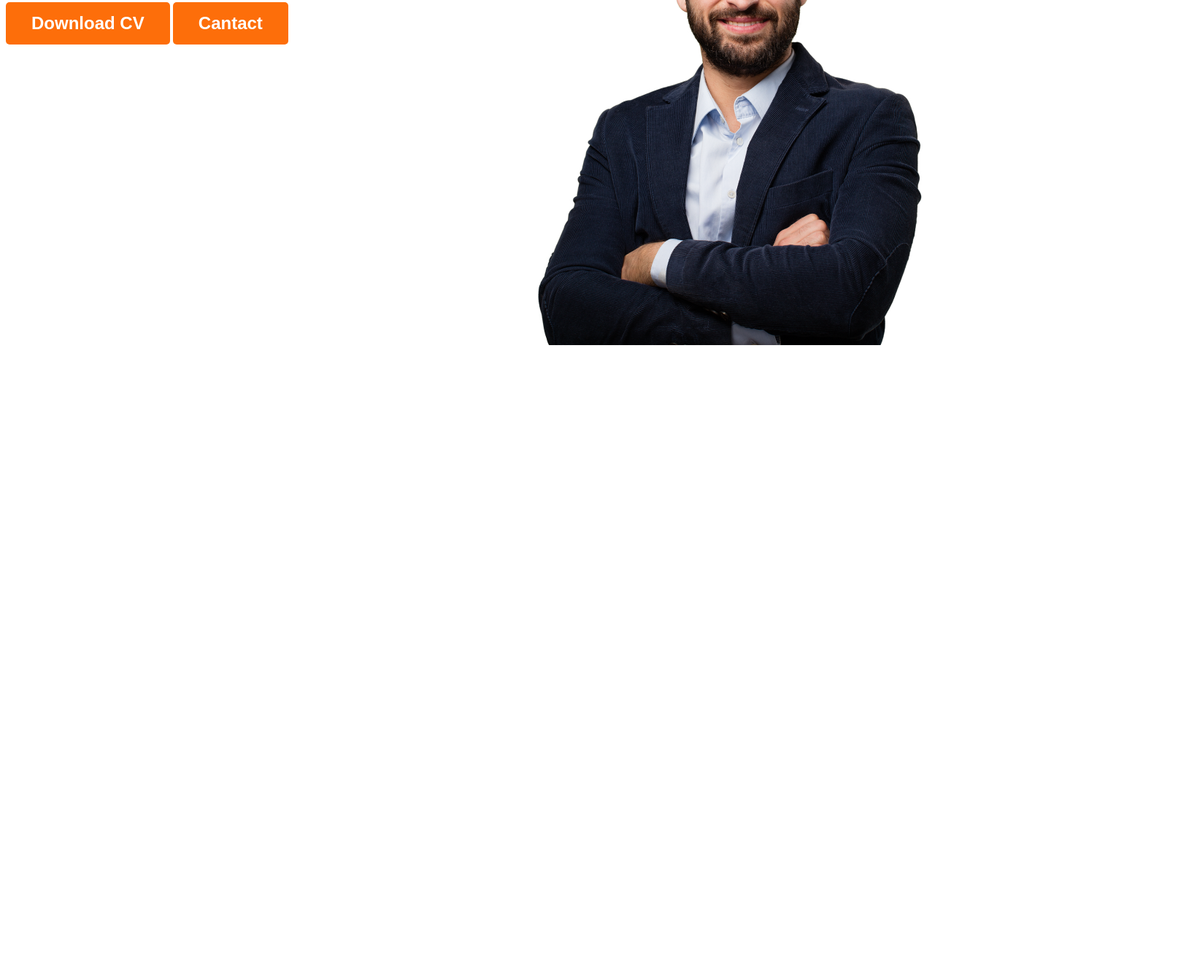
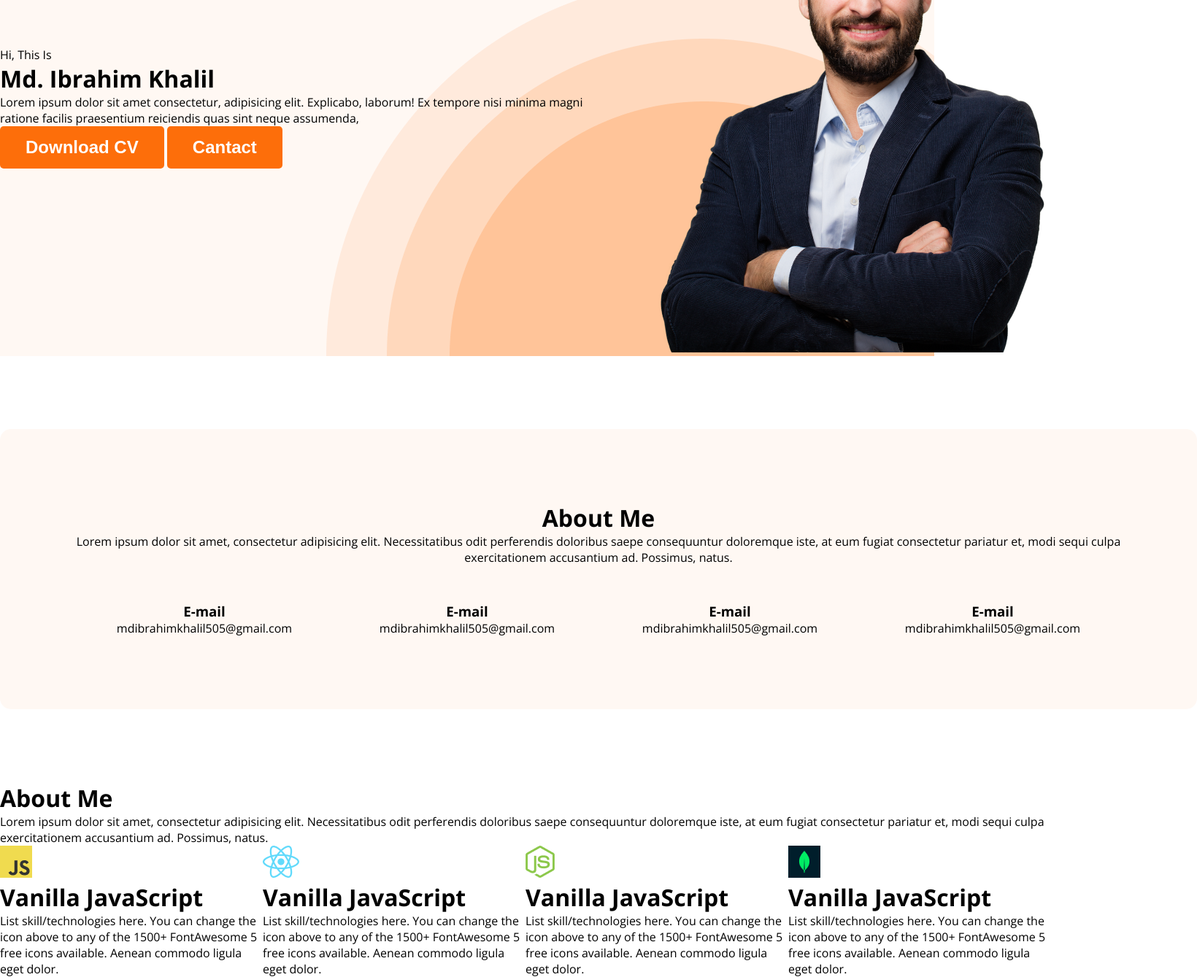
Before and after one commit to mdibrahimkhalil1995/webdeveloper-portfolio, a plain HTML site: page index.html in a window 1280 px wide. Shown: the part 301-1640 px from the top of the page at 73% size, 1640 px wide, since content can reach past the window. Before the commit the page ends 800 px from the top, so only its background shows below. Drawn offline with nearby package versions, Linux system fonts and the light colour scheme.

Commit message:
add some section for portfolio

```diff
--- a/css/style.css
+++ b/css/style.css
@@ -1,3 +1,14 @@
+*{
+    margin: 0;
+    padding: 0;
+}
+.container-heder-bg{
+    background-color: #FFF8F3;
+}
+.container-wrap{
+    width: 1440px;
+    margin: auto;
+}
 body{
     font-family: "Open Sans", sans-serif;
     font-optical-sizing: auto;
@@ -5,11 +16,17 @@ body{
 .logo-color{
     color: #FD6E0A;
 }
+.banner-bg{
+    background-color: #FFF8F3;
+    background-image: url('../images/header_bg.png');
+    background-repeat: no-repeat;
+    background-position: bottom right;
+}
 nav{
     display: flex;
     align-items: center;
     justify-content: space-between;
-    background-color: antiquewhite;
+    padding: 25px 0px;
 }
 nav ul{
     display: flex;
@@ -41,4 +58,28 @@ nav ul li a{
 
 .banner{
     display: flex;
+    justify-content: space-between;
+    align-items: center;
 }
+
+.about-container-bg{
+    text-align: center;
+    padding: 100px 0px;
+}
+.about-bg{
+    background-color: #FFF8F3;
+    padding: 100px 100px;
+    border-radius: 15px;
+}
+.contact-info{
+    margin-top: 50px;
+    display: flex;
+    align-items: center;
+    justify-content: space-around;
+}
+
+.skill-box{
+    display: flex;
+    justify-content: space-between;
+    align-items: center;
+}
--- a/index.html
+++ b/index.html
@@ -13,8 +13,8 @@
     <link rel="stylesheet" href="css/style.css">
 </head>
 <body>
-    <div class="container">
-        <div class="containner-wrap">
+    <div class="container container-heder-bg">
+        <div class="container-wrap">
             <header>
                 <nav class="nav-bg">
                     <h1>Ibr<span class="logo-color">@</span>him</h1>
@@ -27,13 +27,13 @@
             </header>
         </div>
     </div>
-    <div class="container">
+    <div class="container banner-bg">
         <div class="container-wrap">
             <div class="banner">
                 <div class="banner-content">
                     <p>Hi, This Is</p>
                     <h1>Md. Ibrahim Khalil</h1>
-                    <p>Lorem ipsum dolor sit amet consectetur, adipisicing elit. Explicabo, laborum! Ex tempore nisi minima magni ratione facilis praesentium reiciendis quas sint neque assumenda, esse asperiores necessitatibus, incidunt sequi sapiente vero.</p>
+                    <p>Lorem ipsum dolor sit amet consectetur, adipisicing elit. Explicabo, laborum! Ex tempore nisi minima magni ratione facilis praesentium reiciendis quas sint neque assumenda,</p>
                     <button class="btn-primary">Download CV</button>
                     <button class="btn-primary">Cantact</button>
                 </div>
@@ -44,5 +44,58 @@
             </div>
         </div>
     </div>
+    <div class="container about-container-bg">
+        <div class="container-wrap about-bg">
+           <h1>About Me</h1>
+           <p>Lorem ipsum dolor sit amet, consectetur adipisicing elit. Necessitatibus odit perferendis doloribus saepe consequuntur doloremque iste, at eum fugiat consectetur pariatur et, modi sequi culpa exercitationem accusantium ad. Possimus, natus.</p>
+           <div class="contact-info">
+            <div class="box1">
+                <h3>E-mail</h3>
+                <p>mdibrahimkhalil505@gmail.com</p>
+            </div>
+            <div class="box2">
+                <h3>E-mail</h3>
+                <p>mdibrahimkhalil505@gmail.com</p>
+            </div>
+            <div class="box3">
+                <h3>E-mail</h3>
+                <p>mdibrahimkhalil505@gmail.com</p>
+            </div>
+            <div class="box4">
+                <h3>E-mail</h3>
+                <p>mdibrahimkhalil505@gmail.com</p>
+            </div>
+           </div>
+        </div>
+    </div>
+    <div class="container">
+        <div class="container-wrap">
+            <h1>About Me</h1>
+           <p>Lorem ipsum dolor sit amet, consectetur adipisicing elit. Necessitatibus odit perferendis doloribus saepe consequuntur doloremque iste, at eum fugiat consectetur pariatur et, modi sequi culpa exercitationem accusantium ad. Possimus, natus.</p>
+           <div class="skill-box">
+                <div class="box1">
+                    <img src="images/icons/js.png" alt="image">
+                    <h1>Vanilla JavaScript</h1>
+                    <p>List skill/technologies here. You can change the icon above to any of the 1500+ FontAwesome 5 free icons available. Aenean commodo ligula eget dolor.</p>
+                </div>
+                <div class="box2">
+                    <img src="images/icons/react.png" alt="image">
+                    <h1>Vanilla JavaScript</h1>
+                    <p>List skill/technologies here. You can change the icon above to any of the 1500+ FontAwesome 5 free icons available. Aenean commodo ligula eget dolor.</p>
+                </div>
+                <div class="box3">
+                    <img src="images/icons/nodejs.png" alt="image">
+                    <h1>Vanilla JavaScript</h1>
+                    <p>List skill/technologies here. You can change the icon above to any of the 1500+ FontAwesome 5 free icons available. Aenean commodo ligula eget dolor.</p>
+                </div>
+                <div class="box4">
+                    <img src="images/icons/mongo.png" alt="image">
+                    <h1>Vanilla JavaScript</h1>
+                    <p>List skill/technologies here. You can change the icon above to any of the 1500+ FontAwesome 5 free icons available. Aenean commodo ligula eget dolor.</p>
+                </div>
+
+           </div>
+        </div>
+    </div>
 </body>
 </html>
```
